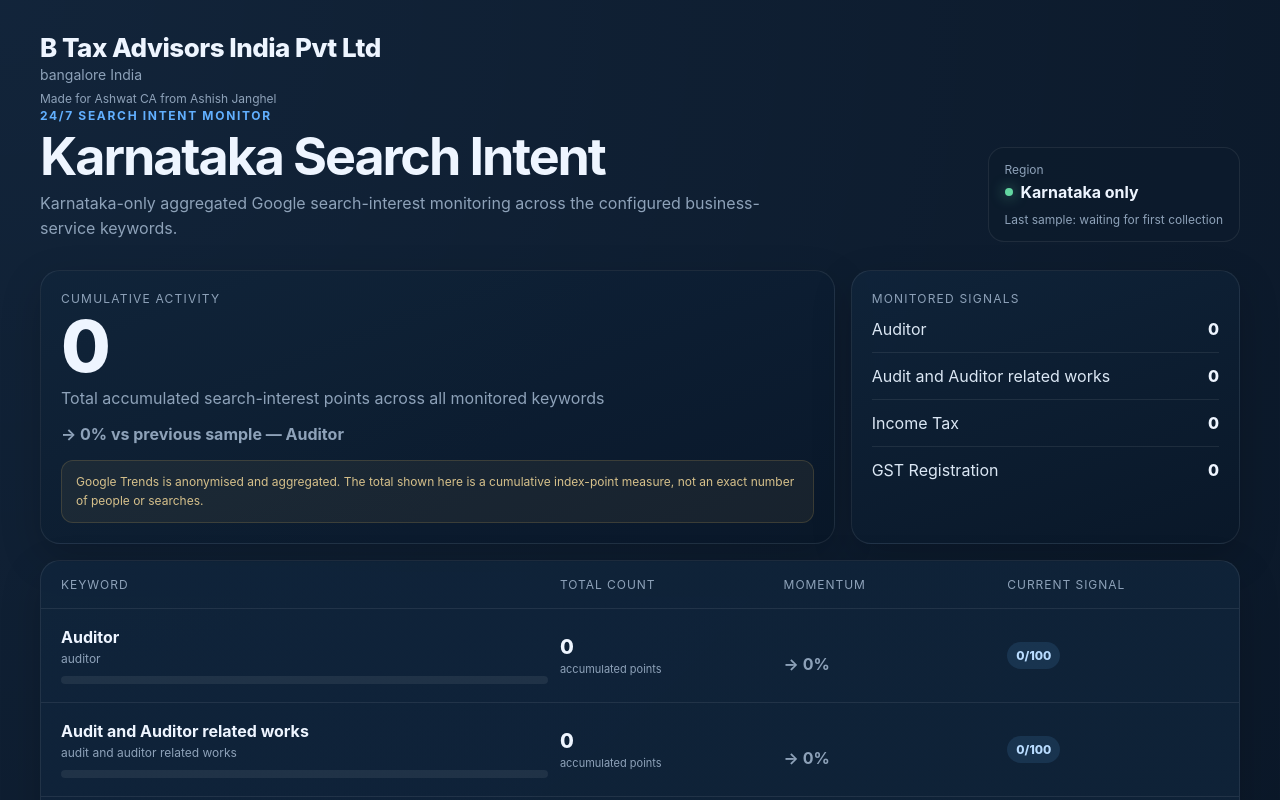
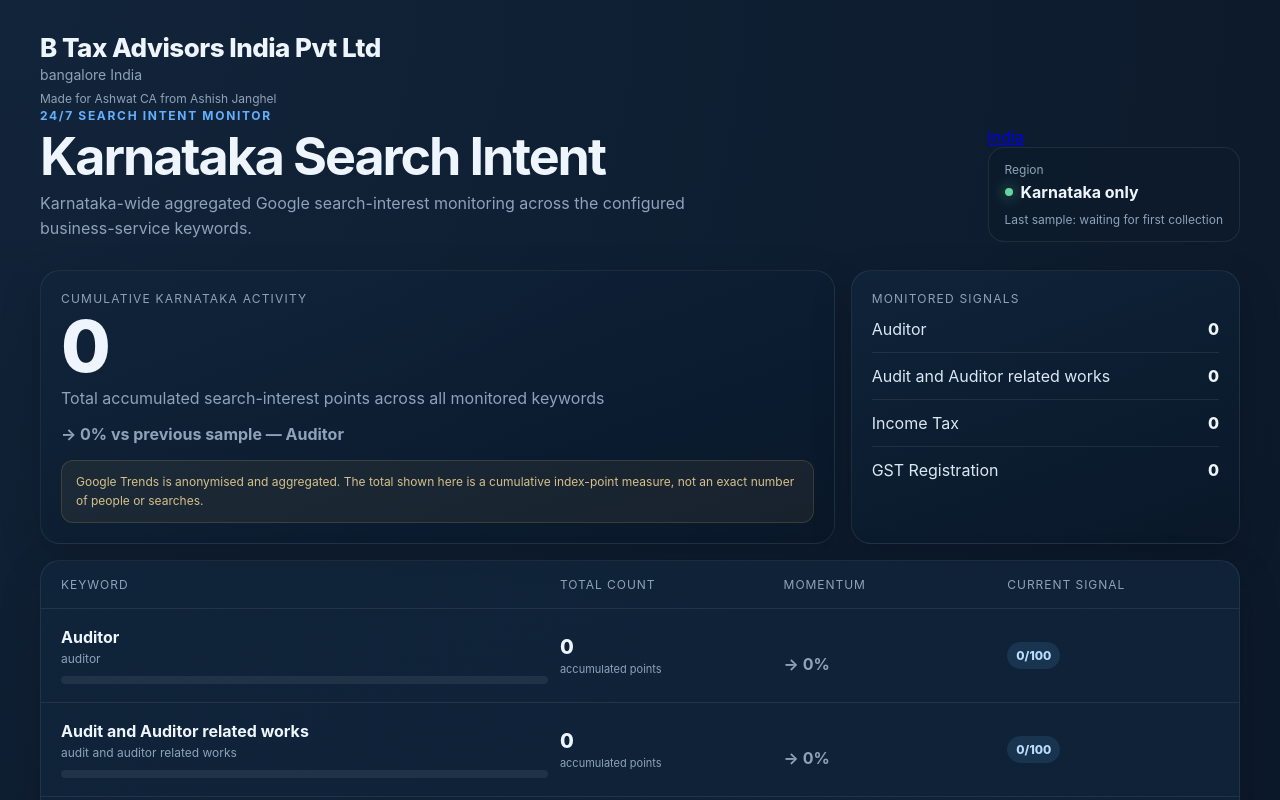
Before and after one commit to metadogeunity/search-engine, a Next.js app: page / in a window 1280 px wide. Shown: the top 800 px of the page. Built offline with nearby package versions, Linux system fonts and the light colour scheme.

Commit message:
Add India region switch and dashboard view

```diff
--- a/app/page.js
+++ b/app/page.js
@@ -7,6 +7,7 @@ const fallback = {
   source: "fallback",
   region: "Karnataka",
   geo: "IN-KA",
+  cumulativeInterest: 0,
   dailyHistory: [],
   terms: []
 };
@@ -26,36 +27,51 @@ function formatDate(value) {
 
 export default function Home() {
   const [data, setData] = useState(fallback);
+  const [regionId, setRegionId] = useState("karnataka");
   const [loading, setLoading] = useState(true);
   const [error, setError] = useState("");
+
+  useEffect(() => {
+    const params = new URLSearchParams(window.location.search);
+    setRegionId(params.get("region") === "india" ? "india" : "karnataka");
+  }, []);
+
+  useEffect(() => {
+    let cancelled = false;
 
     async function refresh() {
       try {
         setError("");
-      const res = await fetch("/api/monitor?days=30", { cache: "no-store" });
+        setLoading(true);
+        const query = regionId === "india" ? "&region=india" : "";
+        const res = await fetch("/api/monitor?days=30" + query, { cache: "no-store" });
         const json = await res.json();
         if (!res.ok) throw new Error(json.error || "Unable to load monitor");
-      setData(json);
+        if (!cancelled) setData(json);
       } catch (err) {
-      setError(err.message);
+        if (!cancelled) setError(err.message);
       } finally {
-      setLoading(false);
+        if (!cancelled) setLoading(false);
       }
     }
 
-  useEffect(() => {
     refresh();
     const timer = setInterval(refresh, 60_000);
-    return () => clearInterval(timer);
-  }, []);
+    return () => {
+      cancelled = true;
+      clearInterval(timer);
+    };
+  }, [regionId]);
 
-  const totalActivity = useMemo(() => {
-    return Number(data.cumulativeInterest || 0);
-  }, [data]);
+  const totalActivity = useMemo(() => Number(data.cumulativeInterest || 0), [data]);
 
   const rising = useMemo(() => {
     return [...(data.terms || [])].sort((a, b) => (b.delta || 0) - (a.delta || 0))[0];
   }, [data]);
+
+  const isIndia = regionId === "india";
+  const otherRegionHref = isIndia ? "/" : "/?region=india";
+  const otherRegionLabel = isIndia ? "Karnataka" : "India";
 
   return (
     <main className="page">
@@ -66,24 +82,33 @@ export default function Home() {
             <div className="brand-location">bangalore India</div>
             <div className="brand-credit">Made for Ashwat CA from Ashish Janghel</div>
             <div className="eyebrow">24/7 Search Intent Monitor</div>
-            <h1>Karnataka Search Intent</h1>
+            <h1>{data.region || (isIndia ? "India" : "Karnataka")} Search Intent</h1>
             <p className="subtitle">
-              Karnataka-only aggregated Google search-interest monitoring across the configured business-service keywords.
+              {data.region || (isIndia ? "India" : "Karnataka")}-wide aggregated Google search-interest monitoring across the configured business-service keywords.
             </p>
           </div>
 
+          <div className="header-actions">
+            <a
+              className="region-switch"
+              href={otherRegionHref}
+              aria-label={`Switch to ${otherRegionLabel} view`}
+            >
+              {otherRegionLabel}
+            </a>
             <div className="status">
               <div className="status-label">Region</div>
-            <div className="status-value"><span className="dot" /> Karnataka only</div>
+              <div className="status-value"><span className="dot" /> {data.region || (isIndia ? "India" : "Karnataka")} only</div>
               <div className="status-label" style={{ marginTop: 10 }}>
                 Last sample: {formatDate(data.generatedAt)}
+              </div>
             </div>
           </div>
         </header>
 
         <section className="grid">
           <div className="card hero">
-            <div className="kicker">Cumulative activity</div>
+            <div className="kicker">Cumulative {data.region || (isIndia ? "India" : "Karnataka")} activity</div>
             <div className="big-number">{formatNumber(totalActivity)}</div>
             <div className="big-label">Total accumulated search-interest points across all monitored keywords</div>
             {rising ? (
@@ -101,7 +126,7 @@ export default function Home() {
             {(data.terms || []).slice(0, 4).map((term) => (
               <div className="stat-row" key={term.id}>
                 <div className="stat-name">{term.label}</div>
-                <div className="stat-value">{Math.round(term.score || 0)}</div>
+                <div className="stat-value">{formatNumber(term.cumulativeInterest || 0)}</div>
               </div>
             ))}
           </div>
@@ -139,13 +164,14 @@ export default function Home() {
               </div>
             ))}
           </div>
+
           <div className="card history-card">
             <div className="history-header">
               <div>
                 <div className="kicker">Daily keyword history · cumulative totals retained</div>
                 <h2>Day-by-day search-interest index</h2>
                 <p>
-                  Each value is the average Google Trends index collected throughout that Karnataka day. It is a relative 0–100 signal, not the number of individual people or searches.
+                  Each value is the average Google Trends index collected throughout that {data.region || "Karnataka"} day. It is a relative 0–100 signal, not the number of individual people or searches.
                 </p>
               </div>
               <div className="history-meta">
@@ -182,7 +208,7 @@ export default function Home() {
               </div>
             ) : (
               <div className="history-empty">
-                Daily history will appear after the collector records its first samples.
+                Daily history will appear after the collector records its first samples for this region.
               </div>
             )}
           </div>
@@ -190,7 +216,7 @@ export default function Home() {
 
         <footer className="footer">
           <div>
-            Source: Google Trends interest-over-time signal restricted to Karnataka (IN-KA). Collector cadence: approximately 1 minute; daily summaries are retained for up to 365 days.
+            Source: Google Trends interest-over-time signal restricted to {data.region || (isIndia ? "India" : "Karnataka")}. Collector cadence: approximately 1 minute; daily summaries are retained for up to 365 days.
           </div>
           <div>
             {loading ? "Loading…" : error ? <span className="error">{error}</span> : "Ready"}
```
Lines whose indentation alone changed are shown as unchanged.
